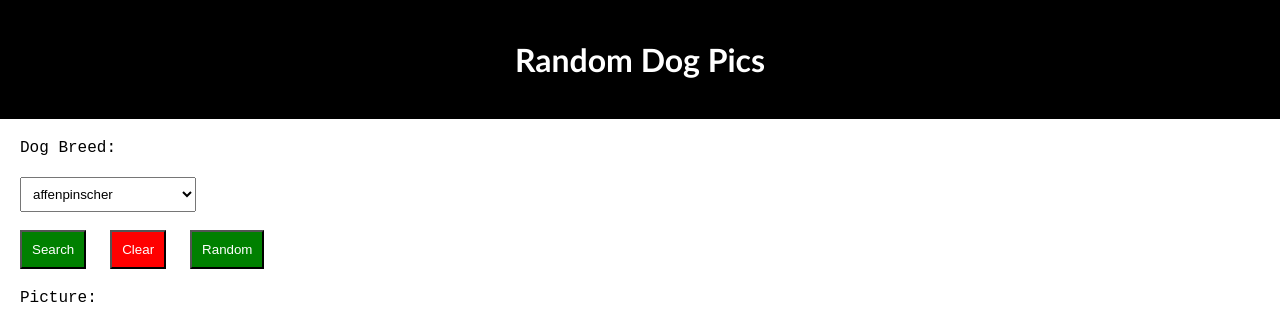
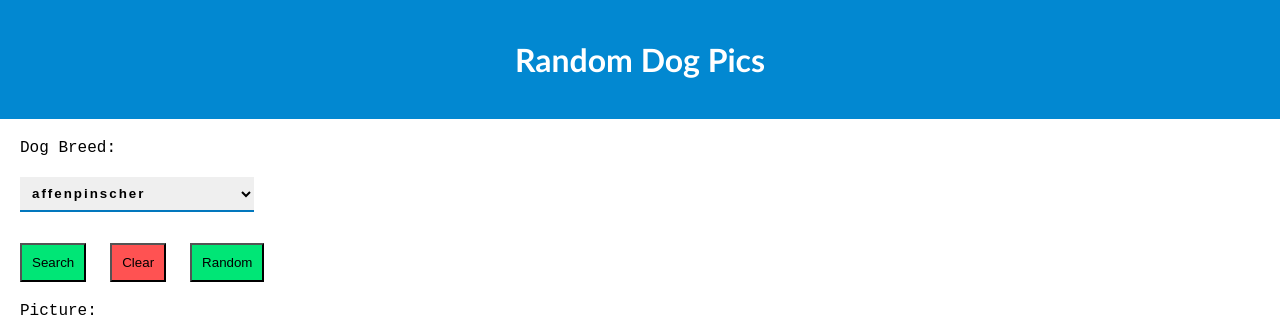
Before and after one commit to pantsufan/Project-Random-Dogs, a plain HTML site: page index.html in a window 1280 px wide. Drawn offline with Linux system fonts and the light colour scheme.

Commit message:
CSS changes

```diff
--- a/style.css
+++ b/style.css
@@ -4,7 +4,7 @@
 h1 {
     padding: 40px;
     text-align: center;
-    background-color: black;
+    background-color:#0288d1 ;
     color: white;
     font-family: 'Gill Sans', 'Gill Sans MT', Calibri, 'Trebuchet MS', sans-serif;
 }
@@ -24,20 +24,20 @@ p {
 #submit,#random {
     padding: 10px;
     margin-left: 20px;
-    background-color: green;
-    color: white;
+    background-color: #00e676;
+    color: black;
     text-align: center;
 }
 
 #clear {
     padding: 10px;
     margin-left: 20px;
-    background-color: red;
-    color: white;
+    background-color: #ff5252;
+    color: black;
 }
 
 img {
-    border-radius: 8px;
+    border-radius: 18px;
     max-width: 100%;
     height: auto;
     display: block;
@@ -45,3 +45,17 @@ img {
     margin-right: auto;
     width: 50%;
 }
+
+select {
+  margin-bottom: 1em;
+  padding: .25em;
+  border: 0;
+  border-bottom: 2px solid #0277bd;
+  font-weight: bold;
+  letter-spacing: .15em;
+  border-radius: 0;
+  &:focus, &:active {
+    outline: 0;
+    border-bottom-color: #0277bd;
+  }
+}
```
Also changed, not shown: index.html (+1 -0 lines).
